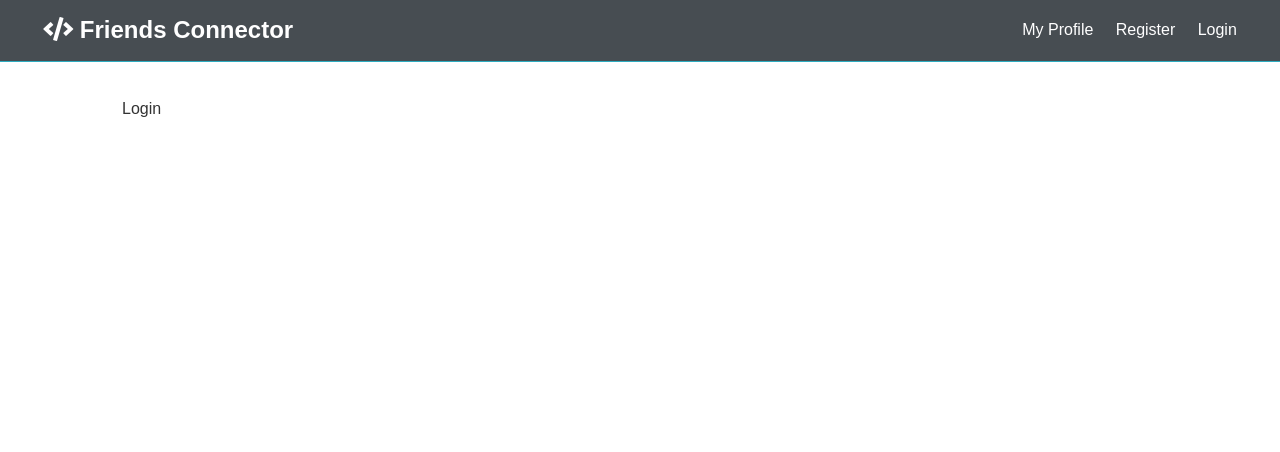
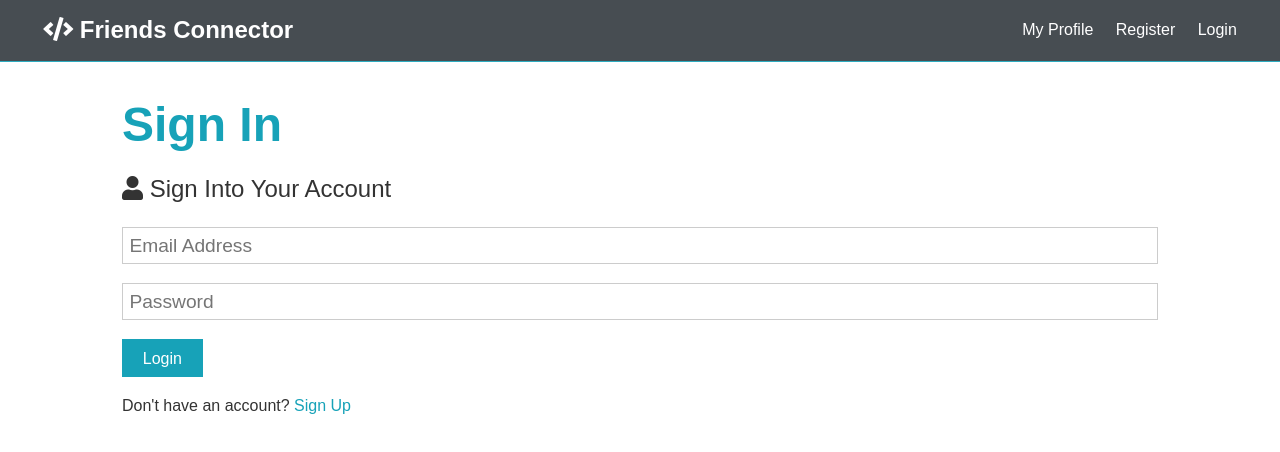
Before and after one commit to Keerthi-Mani/Project-3, a React (Create React App) app in the folder client/: page /login in a window 1280 px wide. Shown: the top 452 px of the page. Built offline with nearby package versions, Linux system fonts and the light colour scheme.

Commit message:
Login page

```diff
--- a/client/src/components/auth/Login.js
+++ b/client/src/components/auth/Login.js
@@ -1,6 +1,60 @@
-import React from "react";
+import React, { Fragment, useState } from "react";
+import { Link } from "react-router-dom";
 
 const Login = () => {
-  return <div>Login</div>;
+  const [formData, setFormData] = useState({
+    email: "",
+    password: ""
+  });
+
+  const { email, password } = formData;
+
+  //Changes handled When user inputs the value
+  const onChange = e =>
+    setFormData({
+      ...formData,
+      [e.target.name]: e.target.value
+    });
+
+  //When user submit the form
+  const onSubmit = e => {
+    e.preventDefault();
+    console.log("SUCCESS");
+  };
+
+  return (
+    <Fragment>
+      <h1 className="large text-primary">Sign In</h1>
+      <p className="lead">
+        <i className="fas fa-user"></i> Sign Into Your Account
+      </p>
+      <form className="form" onSubmit={e => onSubmit(e)}>
+        <div className="form-group">
+          <input
+            type="email"
+            placeholder="Email Address"
+            name="email"
+            value={email}
+            onChange={e => onChange(e)}
+          />
+        </div>
+        <div className="form-group">
+          <input
+            type="password"
+            placeholder="Password"
+            name="password"
+            value={password}
+            onChange={e => onChange(e)}
+            minLength="6"
+          />
+        </div>
+
+        <input type="submit" className="btn btn-primary" value="Login" />
+      </form>
+      <p className="my-1">
+        Don't have an account? <Link to="register.html">Sign Up</Link>
+      </p>
+    </Fragment>
+  );
 };
 export default Login;
--- a/client/src/components/auth/Register.js
+++ b/client/src/components/auth/Register.js
@@ -1,4 +1,5 @@
 import React, { Fragment, useState } from "react";
+import { Link } from "react-router-dom";
 
 const Register = () => {
   const [formData, setFormData] = useState({
@@ -18,8 +19,8 @@
     });
 
   //When user submit the form
-  const onSubmit = event => {
-    event.preventDefault();
+  const onSubmit = e => {
+    e.preventDefault();
     if (password !== password2) {
       console.log("Password do not match");
     } else {
@@ -33,7 +34,7 @@
       <p className="lead">
         <i className="fas fa-user"></i> Create Your Account
       </p>
-      <form className="form" onSubmit={e => onSubmit()}>
+      <form className="form" onSubmit={e => onSubmit(e)}>
         <div className="form-group">
           <input
             type="text"
@@ -80,7 +81,7 @@
         <input type="submit" className="btn btn-primary" value="Register" />
       </form>
       <p className="my-1">
-        Already have an account? <a href="login.html">Sign In</a>
+        Already have an account? <Link to="login.html">Sign In</Link>
       </p>
     </Fragment>
   );
```
